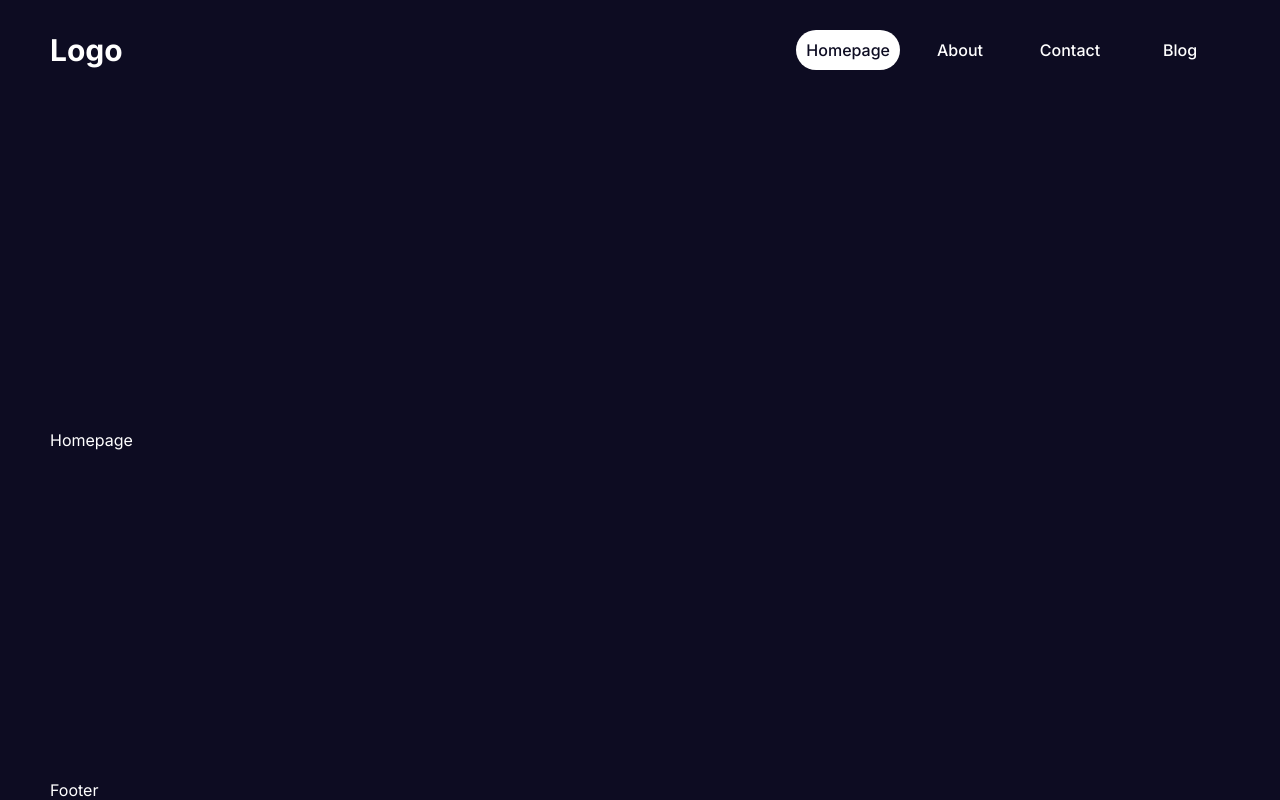
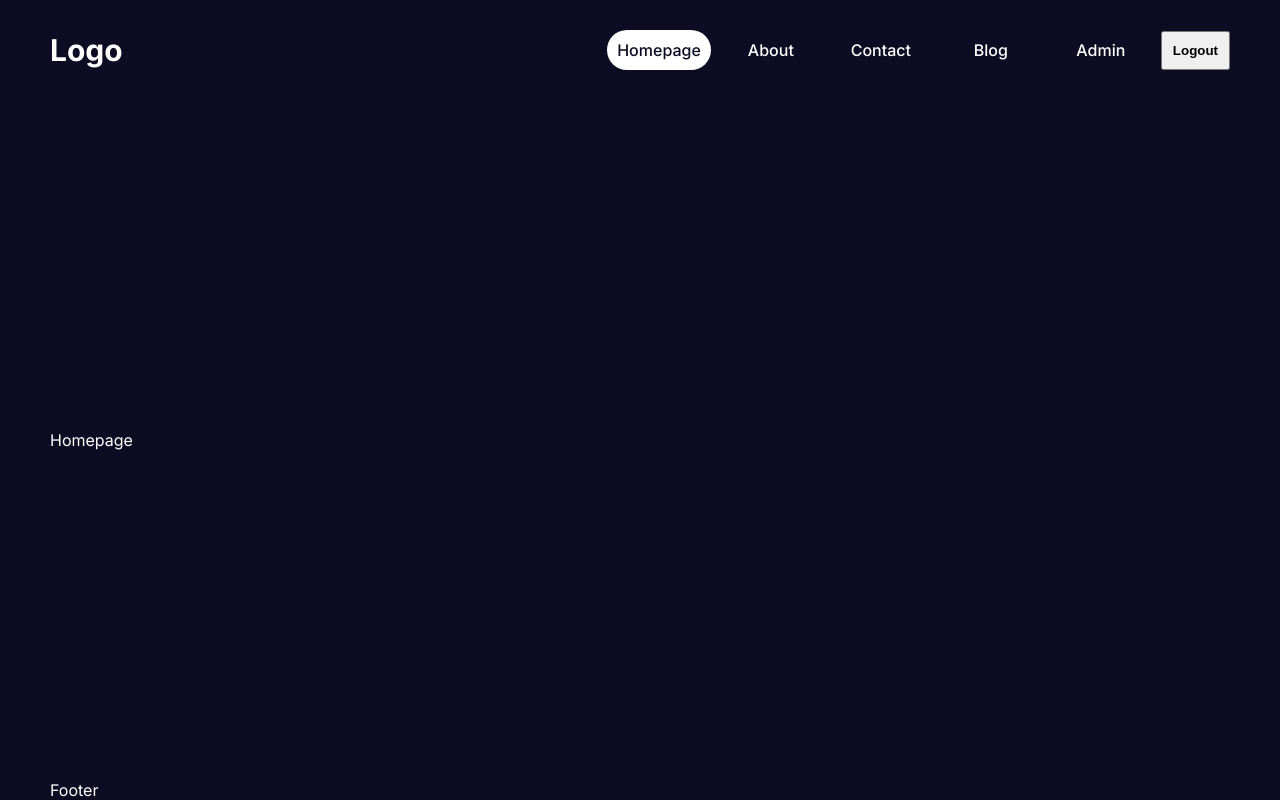
Before and after one commit to DavidPerelman/lama_blog, a Next.js app: page / in a window 1280 px wide. Built offline with nearby package versions, Linux system fonts and the light colour scheme.

Commit message:
components - Links.jsx - add session buttons

```diff
--- a/src/components/navbar/links/Links.jsx
+++ b/src/components/navbar/links/Links.jsx
@@ -1,4 +1,3 @@
-import Link from "next/link";
 import styles from "./links.module.css";
 import NavLink from "./navLink/NavLink";
 
@@ -9,11 +8,25 @@
     { title: "Contact", path: "/contact" },
     { title: "Blog", path: "/blog" },
   ];
+
+  const session = true;
+  const isAdmin = true;
+
   return (
     <div className={styles.links}>
       {links.map((link) => (
         <NavLink item={link} key={link.title}></NavLink>
       ))}
+      {session ? (
+        <>
+          {isAdmin && (
+            <NavLink item={{ title: "Admin", path: "/admin" }}></NavLink>
+          )}
+          <button className={styles.logout}>Logout</button>
+        </>
+      ) : (
+        <NavLink item={{ title: "Login", path: "/login" }}></NavLink>
+      )}
     </div>
   );
 };
--- a/src/components/navbar/links/links.module.css
+++ b/src/components/navbar/links/links.module.css
@@ -3,3 +3,9 @@
   align-items: center;
   gap: 10px;
 }
+
+.logout {
+  padding: 10px;
+  cursor: pointer;
+  font-weight: bold;
+}
```
